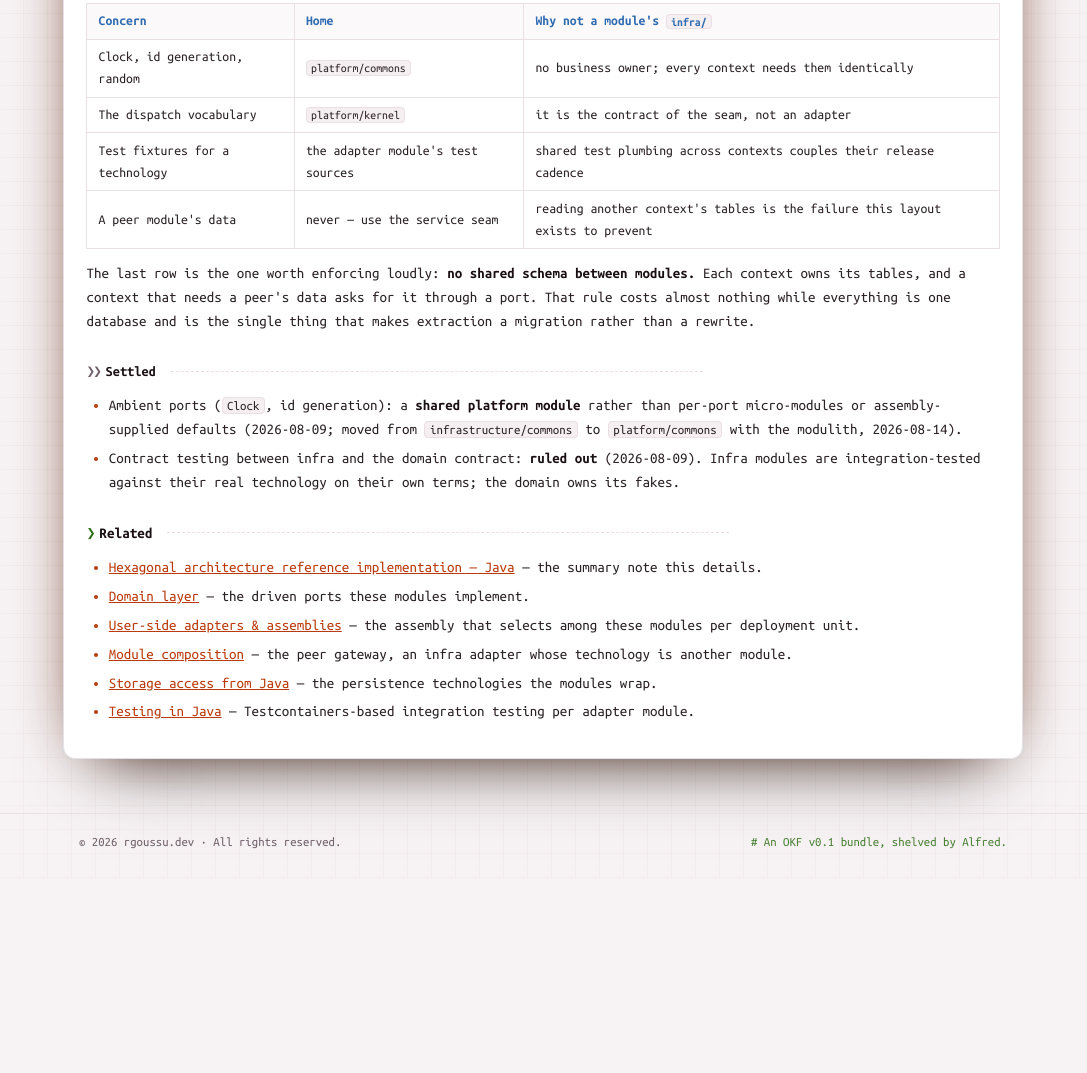
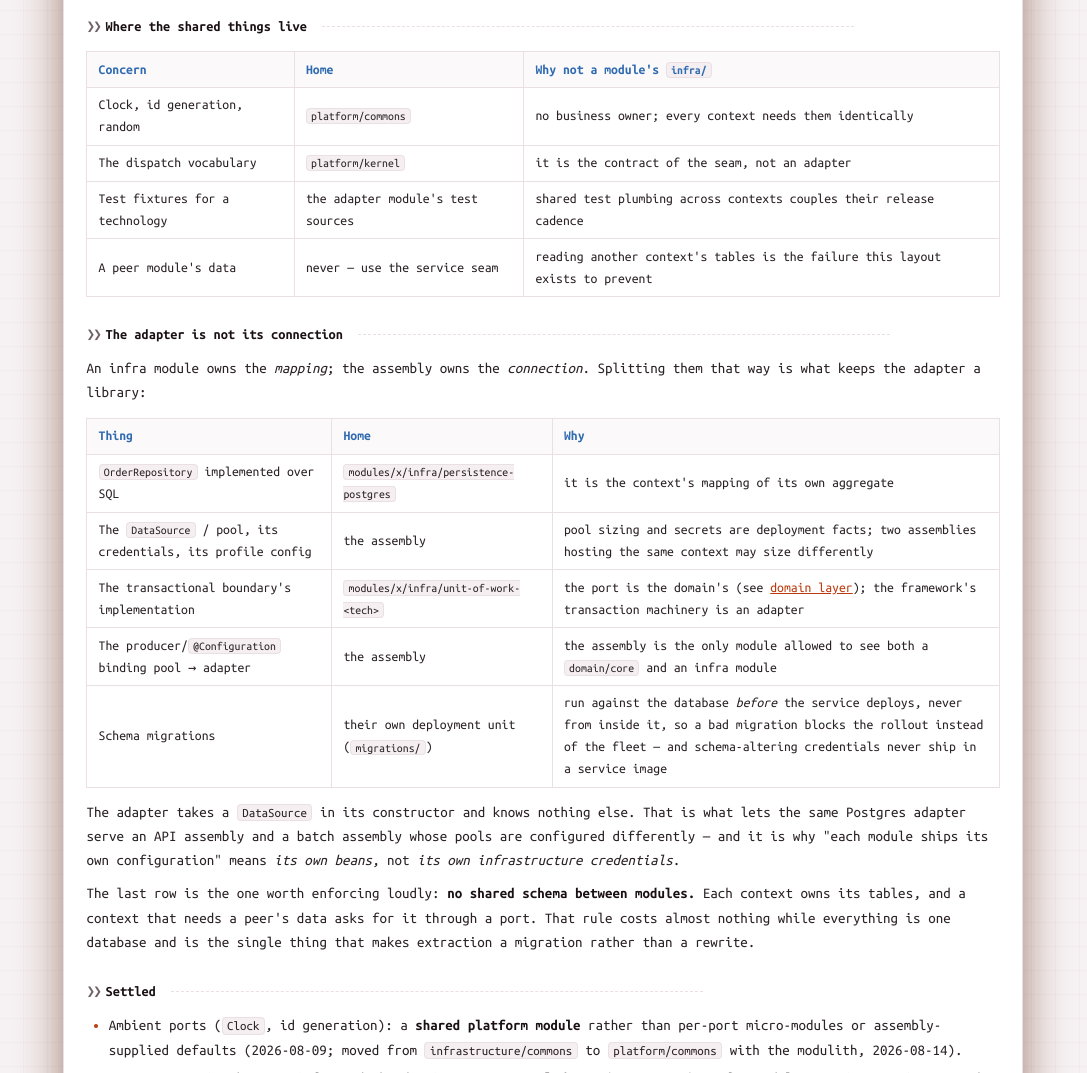
Before and after one commit to rgoussu-dev/CV-And-Blog, a plain HTML site: page library/java/hexagonal-reference-implementation/infrastructure-layer/index.html in a window 1280 px wide. Shown: the part 2106-3179 px from the top of the page, without its empty margins (97-1184 px from the left). Before the commit the page ends 2984 px from the top, so only its background shows below. Drawn offline with Linux system fonts and the light colour scheme.

Commit message:
deploy library from alfred@285d033caba3804310aa4117c9a9ee62e171c435 rgoussu-dev/Alfred@285d033caba3804310aa4117c9a9ee62e171c435

```diff
--- a/library/java/hexagonal-reference-implementation/infrastructure-layer/index.html
+++ b/library/java/hexagonal-reference-implementation/infrastructure-layer/index.html
@@ -140,7 +140,10 @@ those would be ceremony without a consumer that wants one and not the other. Spl
 when a real assembly wants the subset.</li>
 <li><strong>The module name states the technology</strong>, the package inside states the port.
 Reading an assembly's dependency list should read like its ops runbook: postgres,
-kafka, billing API.</li>
+kafka, billing API. A nested <code>infra/&lt;port&gt;/&lt;technology&gt;</code> directory pair says the same
+thing when the technology alone would be ambiguous — the scaffold emits
+<code>infra/greeting-log/jdbc</code> beside <code>infra/unit-of-work/jta</code>, and the Maven artifactId
+flattens either shape identically (<code>greeting-infra-greeting-log-jdbc</code>).</li>
 <li><strong>Never split along context lines you have not drawn.</strong> If two modules' adapters keep
 wanting to merge, the boundary between the contexts is the thing to re-examine — not
 the infrastructure.</li>
@@ -177,6 +180,49 @@ the infrastructure.</li>
 </tr>
 </tbody>
 </table>
+<h3>The adapter is not its connection</h3>
+<p>An infra module owns the <em>mapping</em>; the assembly owns the <em>connection</em>. Splitting them
+that way is what keeps the adapter a library:</p>
+<table>
+<thead>
+<tr>
+<th>Thing</th>
+<th>Home</th>
+<th>Why</th>
+</tr>
+</thead>
+<tbody>
+<tr>
+<td><code>OrderRepository</code> implemented over SQL</td>
+<td><code>modules/x/infra/persistence-postgres</code></td>
+<td>it is the context's mapping of its own aggregate</td>
+</tr>
+<tr>
+<td>The <code>DataSource</code> / pool, its credentials, its profile config</td>
+<td>the assembly</td>
+<td>pool sizing and secrets are deployment facts; two assemblies hosting the same context may size differently</td>
+</tr>
+<tr>
+<td>The transactional boundary's implementation</td>
+<td><code>modules/x/infra/unit-of-work-&lt;tech&gt;</code></td>
+<td>the port is the domain's (see <a href="../../../java/hexagonal-reference-implementation/domain-layer/">domain layer</a>); the framework's transaction machinery is an adapter</td>
+</tr>
+<tr>
+<td>The producer/<code>@Configuration</code> binding pool → adapter</td>
+<td>the assembly</td>
+<td>the assembly is the only module allowed to see both a <code>domain/core</code> and an infra module</td>
+</tr>
+<tr>
+<td>Schema migrations</td>
+<td>their own deployment unit (<code>migrations/</code>)</td>
+<td>run against the database <em>before</em> the service deploys, never from inside it, so a bad migration blocks the rollout instead of the fleet — and schema-altering credentials never ship in a service image</td>
+</tr>
+</tbody>
+</table>
+<p>The adapter takes a <code>DataSource</code> in its constructor and knows nothing else. That is
+what lets the same Postgres adapter serve an API assembly and a batch assembly whose
+pools are configured differently — and it is why &quot;each module ships its own
+configuration&quot; means <em>its own beans</em>, not <em>its own infrastructure credentials</em>.</p>
 <p>The last row is the one worth enforcing loudly: <strong>no shared schema between modules.</strong>
 Each context owns its tables, and a context that needs a peer's data asks for it
 through a port. That rule costs almost nothing while everything is one database and is
```
Also changed, not shown: library/java/hexagonal-reference-implementation/domain-layer/index.html (+9 -4 lines), library/recent/index.html (+1 -0 lines).
